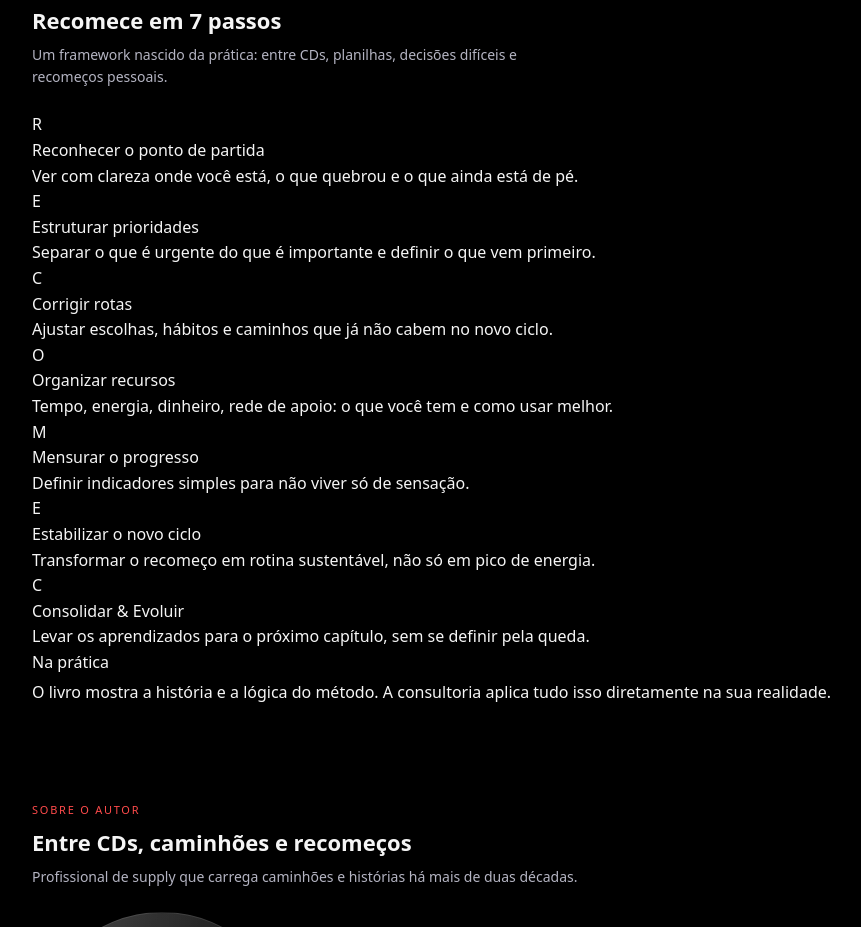
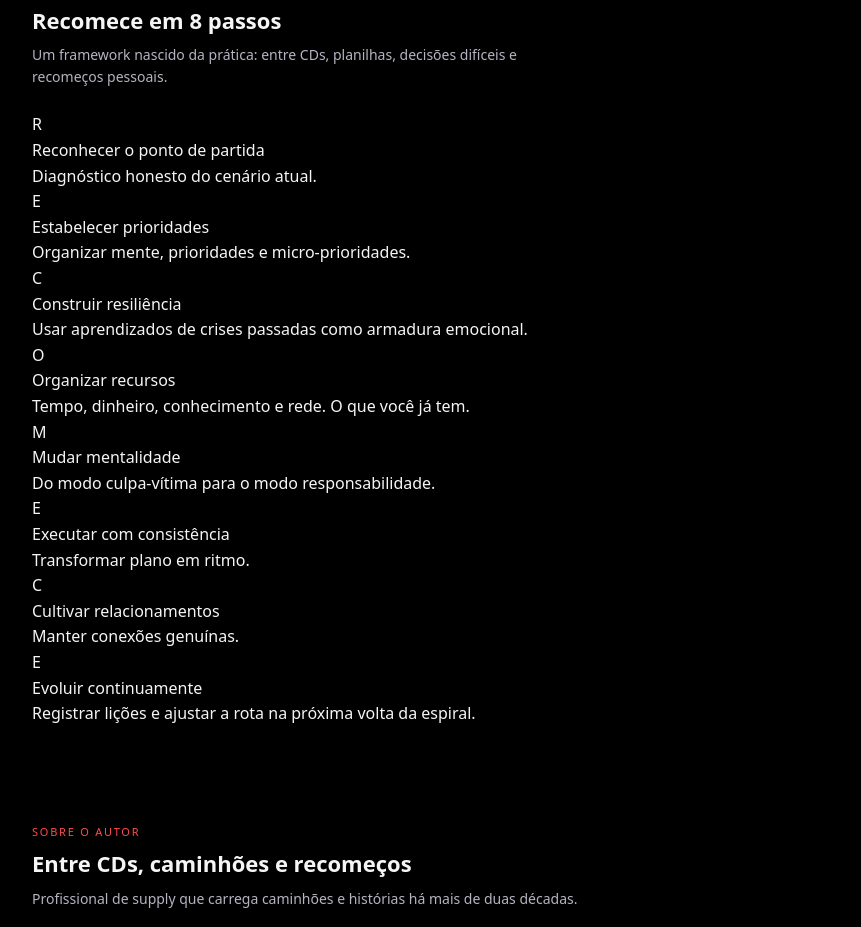
Before and after one commit to edesiojr-recomece/metodorecomece, a plain HTML site: page index.html in a window 1280 px wide. Shown: the part 1903-2830 px from the top of the page, without its empty margins (64-925 px from the left). Drawn offline with Linux system fonts and the light colour scheme.

Commit message:
Update index.html

```diff
--- a/index.html
+++ b/index.html
@@ -897,56 +897,70 @@
         <div class="section-inner">
           <div class="section-header">
             <div class="section-kicker">O método</div>
-            <h2 class="section-title">Recomece em 7 passos</h2>
+            <h2 class="section-title">Recomece em 8 passos</h2>
             <p class="section-subtitle">
               Um framework nascido da prática: entre CDs, planilhas, decisões difíceis e recomeços pessoais.
             </p>
           </div>
 
           <div class="steps-grid">
+            <!-- R -->
             <div class="step-card">
               <div class="step-letter">R</div>
               <div class="step-name">Reconhecer o ponto de partida</div>
-              <p>Ver com clareza onde você está, o que quebrou e o que ainda está de pé.</p>
+              <p>Diagnóstico honesto do cenário atual.</p>
             </div>
+
+            <!-- E -->
             <div class="step-card">
               <div class="step-letter">E</div>
-              <div class="step-name">Estruturar prioridades</div>
-              <p>Separar o que é urgente do que é importante e definir o que vem primeiro.</p>
+              <div class="step-name">Estabelecer prioridades</div>
+              <p>Organizar mente, prioridades e micro-prioridades.</p>
             </div>
+
+             <!-- C -->
             <div class="step-card">
               <div class="step-letter">C</div>
-              <div class="step-name">Corrigir rotas</div>
-              <p>Ajustar escolhas, hábitos e caminhos que já não cabem no novo ciclo.</p>
+              <div class="step-name">Construir resiliência</div>
+              <p>Usar aprendizados de crises passadas como armadura emocional.</p>
             </div>
+
+            <!-- O -->
             <div class="step-card">
               <div class="step-letter">O</div>
               <div class="step-name">Organizar recursos</div>
-              <p>Tempo, energia, dinheiro, rede de apoio: o que você tem e como usar melhor.</p>
+              <p>Tempo, dinheiro, conhecimento e rede. O que você já tem.</p>
             </div>
+
+            <!-- M -->
             <div class="step-card">
               <div class="step-letter">M</div>
-              <div class="step-name">Mensurar o progresso</div>
-              <p>Definir indicadores simples para não viver só de sensação.</p>
+              <div class="step-name">Mudar mentalidade</div>
+              <p>Do modo culpa-vítima para o modo responsabilidade.</p>
             </div>
+
+
+            <!-- E -->
             <div class="step-card">
               <div class="step-letter">E</div>
-              <div class="step-name">Estabilizar o novo ciclo</div>
-              <p>Transformar o recomeço em rotina sustentável, não só em pico de energia.</p>
+              <div class="step-name">Executar com consistência</div>
+              <p>Transformar plano em ritmo.</p>
             </div>
+
+            <!-- C -->
             <div class="step-card">
               <div class="step-letter">C</div>
-              <div class="step-name">Consolidar & Evoluir</div>
-              <p>Levar os aprendizados para o próximo capítulo, sem se definir pela queda.</p>
+              <div class="step-name">Cultivar relacionamentos</div>
+              <p>Manter conexões genuínas.</p>
             </div>
+
+            <!-- E -->
             <div class="step-card">
-              <div class="step-name">Na prática</div>
-              <p style="margin-top: 4px;">
-                O livro mostra a história e a lógica do método.
-                A consultoria aplica tudo isso diretamente na sua realidade.
-              </p>
+              <div class="step-letter">E</div>
+              <div class="step-name">Evoluir continuamente</div>
+              <p>Registrar lições e ajustar a rota na próxima volta da espiral.</p>
             </div>
-          </div>
+           </div>
         </div>
       </section>
 
```
